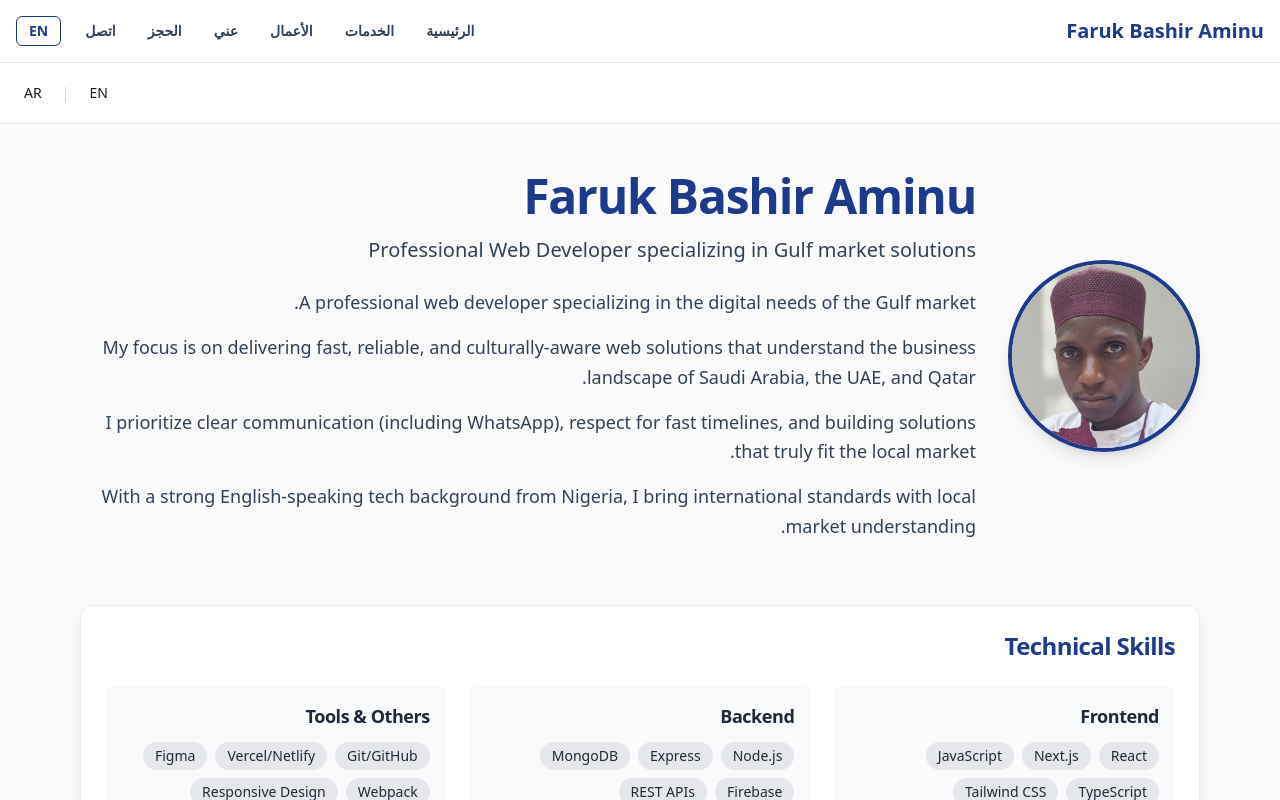
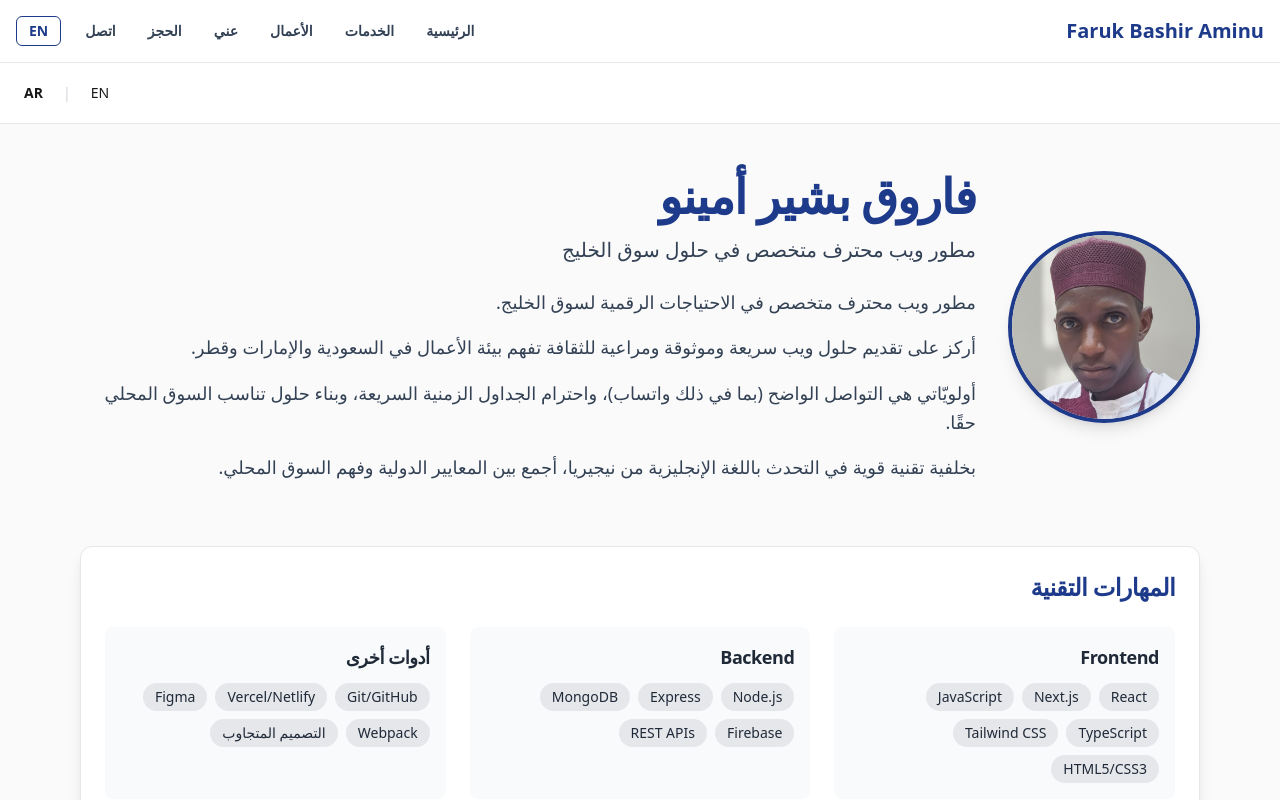
Before and after one commit to fazetdev/fazet.dev, a Next.js app: page /ar/about in a window 1280 px wide. Shown: the top 800 px of the page. Built offline with nearby package versions, Linux system fonts and the light colour scheme; what tailwindcss-rtl would draw is missing.

Commit message:
update arabic toggle for about, contact, and home page

```diff
--- a/app/[locale]/about/page.js
+++ b/app/[locale]/about/page.js
@@ -1,9 +1,12 @@
 'use client';
 
 import Link from "next/link";
+import { usePathname } from "next/navigation";
 
 export default function About({ params }) {
-  const locale = params?.slug?.[0] || "en";
+  // Fix: Use locale from params correctly
+  const locale = params?.locale || params?.slug?.[0] || "en";
+  const pathname = usePathname(); // Get current path for toggle
 
   const content = {
     en: {
@@ -66,9 +69,28 @@ export default function About({ params }) {
 
   const t = content[locale] || content.en;
 
+  // Function to toggle language while keeping current page
+  const getOppositeLocalePath = () => {
+    const oppositeLocale = locale === "en" ? "ar" : "en";
+
+    if (!pathname) return `/${oppositeLocale}/about`;
+
+    // Replace the locale in current path
+    const pathParts = pathname.split('/').filter(part => part);
+
+    if (pathParts.length > 0 && (pathParts[0] === 'en' || pathParts[0] === 'ar')) {
+      // Replace locale
+      pathParts[0] = oppositeLocale;
+      return `/${pathParts.join('/')}`;
+    } else {
+      // No locale in path, add it
+      return `/${oppositeLocale}${pathname === '/' ? '' : pathname}`;
+    }
+  };
+
   return (
     <div className="min-h-screen bg-neutral-50 text-neutral-900">
-      {/* Header */}
+      {/* Header - Fixed to match Services page */}
       <header className="bg-white/95 backdrop-blur-sm sticky top-0 z-40 border-b border-gray-200">
         <div className="max-w-7xl mx-auto flex items-center justify-between px-4 py-4">
           <Link href={`/${locale}`} className="text-xl font-extrabold tracking-tight text-primary-700">
@@ -76,9 +98,20 @@ export default function About({ params }) {
           </Link>
 
           <div className="flex items-center gap-3 text-sm">
-            <Link href={`/en/about`} className="px-2 py-1 rounded hover:bg-gray-100">EN</Link>
+            {/* Fixed: Use dynamic links that preserve current route */}
+            <Link
+              href={locale === "en" ? getOppositeLocalePath() : "/en/about"}
+              className={`px-2 py-1 rounded hover:bg-gray-100 ${locale === "en" ? "font-bold text-primary-700" : ""}`}
+            >
+              EN
+            </Link>
             <span className="text-gray-300">|</span>
-            <Link href={`/ar/about`} className="px-2 py-1 rounded hover:bg-gray-100">AR</Link>
+            <Link
+              href={locale === "ar" ? getOppositeLocalePath() : "/ar/about"}
+              className={`px-2 py-1 rounded hover:bg-gray-100 ${locale === "ar" ? "font-bold text-primary-700" : ""}`}
+            >
+              AR
+            </Link>
           </div>
         </div>
       </header>
@@ -131,7 +164,7 @@ export default function About({ params }) {
 
       {/* Footer */}
       <footer className="bg-white border-t border-gray-200 py-6 text-center text-sm text-gray-500">
-        &copy; {new Date().getFullYear()} Faruk Aminu. All rights reserved.
+        &copy; {new Date().getFullYear()} Faruk Bashir Aminu. All rights reserved.
       </footer>
     </div>
   );
--- a/app/[locale]/contact/page.js
+++ b/app/[locale]/contact/page.js
@@ -2,9 +2,11 @@
 
 import { useState } from "react";
 import Link from "next/link";
+import { usePathname } from "next/navigation"; // Added for dynamic toggle
 
 export default function Contact({ params }) {
-  const locale = params?.slug?.[0] || "en";
+  const locale = params?.locale || params?.slug?.[0] || "en"; // Fixed params access
+  const pathname = usePathname(); // Get current path for toggle
 
   const content = {
     en: {
@@ -53,28 +55,55 @@ export default function Contact({ params }) {
 
   const t = content[locale] || content.en;
 
+  // Function to get opposite locale path while preserving current route
+  const getOppositeLocalePath = () => {
+    const oppositeLocale = locale === "en" ? "ar" : "en";
+
+    if (!pathname) return `/${oppositeLocale}/contact`;
+
+    // Replace the locale in current path
+    const pathParts = pathname.split('/').filter(part => part);
+
+    if (pathParts.length > 0 && (pathParts[0] === 'en' || pathParts[0] === 'ar')) {
+      // Replace locale
+      pathParts[0] = oppositeLocale;
+      return `/${pathParts.join('/')}`;
+    } else {
+      // No locale in path, add it
+      return `/${oppositeLocale}${pathname === '/' ? '' : pathname}`;
+    }
+  };
+
   return (
     <div className="min-h-screen bg-neutral-50 text-neutral-900">
-      {/* Header */}
+      {/* Header - Fixed toggle */}
       <header className="bg-white/95 backdrop-blur-sm sticky top-0 z-40 border-b border-gray-200">
         <div className="max-w-7xl mx-auto flex items-center justify-between px-4 py-4">
           <Link href={`/${locale}`} className="text-xl font-extrabold tracking-tight text-primary-700">
-
+            Faruk Aminu {/* Added name for consistency */}
           </Link>
 
           <div className="flex items-center gap-3 text-sm">
-            <Link href={`/en/contact`} className="px-2 py-1 rounded hover:bg-gray-100">
+            {/* Dynamic EN link that preserves current page */}
+            <Link
+              href={locale === "en" ? getOppositeLocalePath() : "/en/contact"}
+              className={`px-2 py-1 rounded hover:bg-gray-100 ${locale === "en" ? "font-bold text-primary-700" : ""}`}
+            >
               EN
             </Link>
             <span className="text-gray-300">|</span>
-            <Link href={`/ar/contact`} className="px-2 py-1 rounded hover:bg-gray-100">
+            {/* Dynamic AR link that preserves current page */}
+            <Link
+              href={locale === "ar" ? getOppositeLocalePath() : "/ar/contact"}
+              className={`px-2 py-1 rounded hover:bg-gray-100 ${locale === "ar" ? "font-bold text-primary-700" : ""}`}
+            >
               AR
             </Link>
           </div>
         </div>
       </header>
 
-      {/* Page content */}
+      {/* Page content - UNCHANGED */}
       <main className="max-w-6xl mx-auto px-4 py-12">
         <div className="text-center mb-12">
           <h1 className="text-4xl md:text-5xl font-bold text-primary-700">{t.title}</h1>
@@ -117,7 +146,7 @@ export default function Contact({ params }) {
           </div>
         </div>
 
-        {/* Booking CTA */}
+        {/* Booking CTA - UNCHANGED */}
         <div className="mt-12 text-center">
           <Link
             href={`/${locale}/book`}
@@ -128,7 +157,7 @@ export default function Contact({ params }) {
         </div>
       </main>
 
-      {/* Footer */}
+      {/* Footer - UNCHANGED */}
       <footer className="bg-white border-t border-gray-200 py-6 text-center text-sm text-gray-500">
         &copy; {new Date().getFullYear()} Faruk Bashir Aminu. All rights reserved.
       </footer>
--- a/app/[locale]/page.js
+++ b/app/[locale]/page.js
@@ -1,10 +1,11 @@
 'use client';
 
 import Link from 'next/link';
+import { usePathname } from 'next/navigation'; // Added for dynamic toggle
 
 export default function Home({ params }) {
-  const locale = params?.slug?.[0] || 'en';
-  const oppositeLocale = locale === 'en' ? 'ar' : 'en';
+  const locale = params?.locale || params?.slug?.[0] || 'en';
+  const pathname = usePathname(); // Added to get current path
 
   const content = {
     en: {
@@ -28,11 +29,22 @@ export default function Home({ params }) {
   };
 
   const t = content[locale] || content.en;
+  const oppositeLocale = locale === 'en' ? 'ar' : 'en';
 
+  // Fixed toggle path function
   const getTogglePath = () => {
-    if (typeof window === 'undefined') return `/${oppositeLocale}`;
-    const path = window.location.pathname.split('/').slice(2).join('/');
-    return `/${oppositeLocale}/${path}`;
+    if (!pathname) return `/${oppositeLocale}`;
+
+    const pathParts = pathname.split('/').filter(part => part);
+
+    if (pathParts.length > 0 && (pathParts[0] === 'en' || pathParts[0] === 'ar')) {
+      // Replace locale in current path
+      pathParts[0] = oppositeLocale;
+      return `/${pathParts.join('/')}`;
+    } else {
+      // No locale in path, add it
+      return `/${oppositeLocale}`;
+    }
   };
 
   return (
@@ -41,20 +53,29 @@ export default function Home({ params }) {
       <header className="bg-white sticky top-0 z-40 border-b border-gray-200">
         <div className="max-w-7xl mx-auto flex justify-between items-center px-4 py-4">
           <Link href={`/${locale}`} className="text-xl font-bold text-primary">
-
+             {/* Added name for consistency */}
           </Link>
 
-          {/* Language Toggle */}
-          <Link
-            href={getTogglePath()}
-            className="px-2 py-1 rounded border border-primary text-primary hover:bg-primary hover:text-white transition"
-          >
-            {oppositeLocale === 'en' ? 'EN' : 'AR'}
-          </Link>
+          {/* Language Toggle - Fixed */}
+          <div className="flex items-center gap-3 text-sm">
+            <Link
+              href={locale === "en" ? getTogglePath() : "/en"}
+              className={`px-2 py-1 rounded hover:bg-gray-100 ${locale === "en" ? "font-bold text-primary" : ""}`}
+            >
+              EN
+            </Link>
+            <span className="text-gray-300">|</span>
+            <Link
+              href={locale === "ar" ? getTogglePath() : "/ar"}
+              className={`px-2 py-1 rounded hover:bg-gray-100 ${locale === "ar" ? "font-bold text-primary" : ""}`}
+            >
+              AR
+            </Link>
+          </div>
         </div>
       </header>
 
-      {/* Hero Section */}
+      {/* Hero Section - UNCHANGED */}
       <main className="text-center py-24 px-4">
         <div className="max-w-5xl mx-auto">
           <p className="inline-flex items-center px-4 py-2 bg-primary/10 text-primary rounded-full text-sm font-medium mb-8">
```
